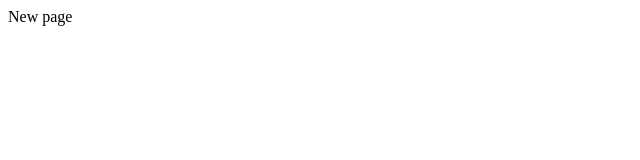
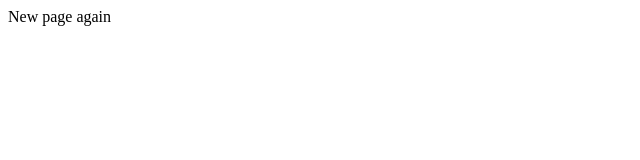
Before and after one commit to mblackstock/wb602-sandbox, a plain HTML site: page page.html in a window 1280 px wide. Shown: the full height of the page, 0-640 px from the left. Drawn offline with Linux system fonts and the light colour scheme.

Commit message:
updated page

```diff
--- a/page.html
+++ b/page.html
@@ -7,7 +7,7 @@
     <link href="style.css" rel="stylesheet" type="text/css" />
   </head>
   <body>
-    New page
+    New page again
     <script src="script.js"></script>
   </body>
 </html>
```
